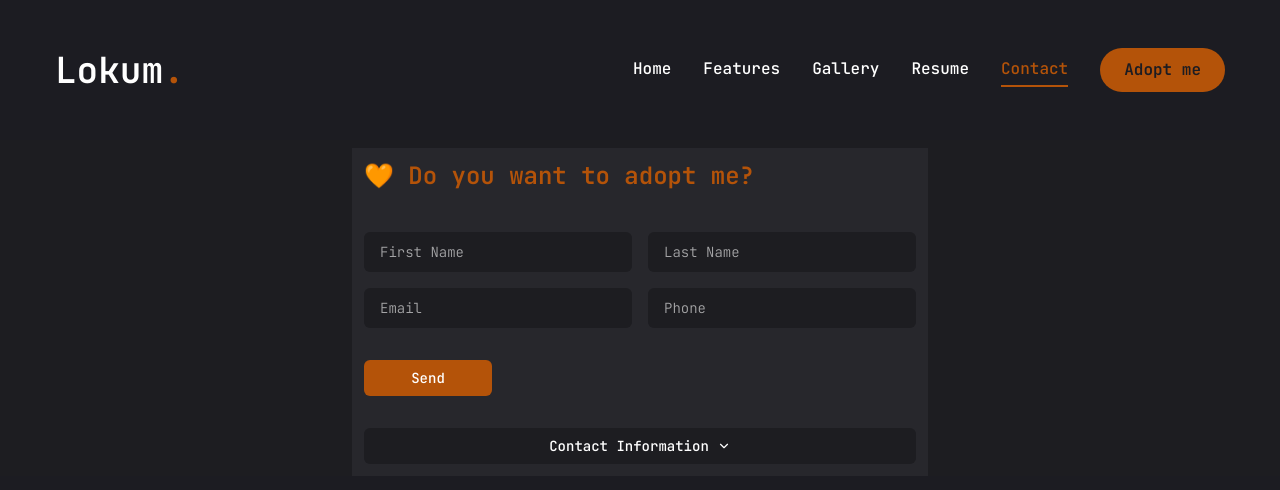
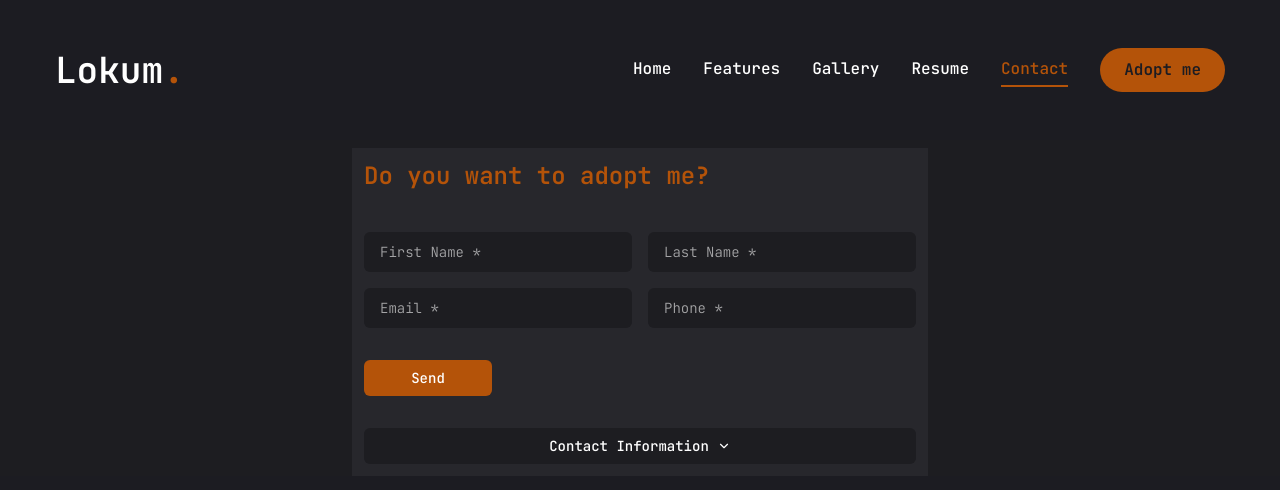
Before and after one commit to CodeShft/homepage, a Next.js app: page /contact in a window 1280 px wide. Shown: the top 490 px of the page. Built offline with nearby package versions, Linux system fonts and the light colour scheme.

Commit message:
feat: enhance contact form validation - Add required field validation for all inputs - Add error messages and visual feedback - Implement form submission control

```diff
--- a/app/contact/page.jsx
+++ b/app/contact/page.jsx
@@ -28,6 +28,7 @@ const info_ = [
 const Contact = () => {
   const [isSuccess, setIsSuccess] = useState(false);
   const [showContactInfo, setShowContactInfo] = useState(false);
+  const [errors, setErrors] = useState({});
   const [formData, setFormData] = useState({
     firstname: '',
     lastname: '',
@@ -35,25 +36,61 @@ const Contact = () => {
     phone: ''
   });
 
+  const validateForm = () => {
+    const newErrors = {};
+
+    if (!formData.firstname.trim()) {
+      newErrors.firstname = 'First name is required';
+    }
+
+    if (!formData.lastname.trim()) {
+      newErrors.lastname = 'Last name is required';
+    }
+
+    if (!formData.email.trim()) {
+      newErrors.email = 'Email is required';
+    } else if (!/\S+@\S+\.\S+/.test(formData.email)) {
+      newErrors.email = 'Please enter a valid email';
+    }
+
+    if (!formData.phone.trim()) {
+      newErrors.phone = 'Phone number is required';
+    }
+
+    setErrors(newErrors);
+    return Object.keys(newErrors).length === 0;
+  };
+
   const handleInputChange = (e) => {
     const { name, value } = e.target;
     setFormData(prev => ({
       ...prev,
       [name]: value
     }));
+    // Clear error when user starts typing
+    if (errors[name]) {
+      setErrors(prev => ({
+        ...prev,
+        [name]: ''
+      }));
+    }
   };
 
   const handleSubmit = (e) => {
     e.preventDefault();
+
+    if (!validateForm()) {
+      return;
+    }
+
     setIsSuccess(true);
-
-    // Form verilerini sıfırla
     setFormData({
       firstname: '',
       lastname: '',
       email: '',
       phone: ''
     });
+    setErrors({});
 
     setTimeout(() => {
       setIsSuccess(false);
@@ -68,45 +105,73 @@ const Contact = () => {
           <div className="w-full max-w-xl">
             <form onSubmit={handleSubmit} className="flex flex-col gap-4 p-3 bg-[#27272c] min-h-[280px]">
               <div className="mb-4">
-                <h3 className="text-xl sm:text-2xl font-semibold text-amber-700 mb-2">🧡 Do you want to adopt me?</h3>
+                <h3 className="text-xl sm:text-2xl font-semibold text-amber-700 mb-2"> Do you want to adopt me?</h3>
               </div>
 
               <div className="grid grid-cols-2 gap-4">
+                <div className="flex flex-col">
                   <Input
                     type="text"
                     name="firstname"
-                  placeholder="First Name"
+                    placeholder="First Name *"
                     value={formData.firstname}
                     onChange={handleInputChange}
-                  className="bg-[#1d1d21] border-0 h-10 text-sm focus:ring-1 focus:ring-amber-700/50"
+                    className={`bg-[#1d1d21] border-0 h-10 text-sm focus:ring-1 focus:ring-amber-700/50 ${
+                      errors.firstname ? 'ring-1 ring-red-500' : ''
+                    }`}
                   />
+                  {errors.firstname && (
+                    <span className="text-red-500 text-xs mt-1">{errors.firstname}</span>
+                  )}
+                </div>
+                <div className="flex flex-col">
                   <Input
                     type="text"
                     name="lastname"
-                  placeholder="Last Name"
+                    placeholder="Last Name *"
                     value={formData.lastname}
                     onChange={handleInputChange}
-                  className="bg-[#1d1d21] border-0 h-10 text-sm focus:ring-1 focus:ring-amber-700/50"
+                    className={`bg-[#1d1d21] border-0 h-10 text-sm focus:ring-1 focus:ring-amber-700/50 ${
+                      errors.lastname ? 'ring-1 ring-red-500' : ''
+                    }`}
                   />
+                  {errors.lastname && (
+                    <span className="text-red-500 text-xs mt-1">{errors.lastname}</span>
+                  )}
+                </div>
               </div>
 
               <div className="grid grid-cols-2 gap-4">
+                <div className="flex flex-col">
                   <Input
                     type="email"
                     name="email"
-                  placeholder="Email"
+                    placeholder="Email *"
                     value={formData.email}
                     onChange={handleInputChange}
-                  className="bg-[#1d1d21] border-0 h-10 text-sm focus:ring-1 focus:ring-amber-700/50"
+                    className={`bg-[#1d1d21] border-0 h-10 text-sm focus:ring-1 focus:ring-amber-700/50 ${
+                      errors.email ? 'ring-1 ring-red-500' : ''
+                    }`}
                   />
+                  {errors.email && (
+                    <span className="text-red-500 text-xs mt-1">{errors.email}</span>
+                  )}
+                </div>
+                <div className="flex flex-col">
                   <Input
                     type="tel"
                     name="phone"
-                  placeholder="Phone"
+                    placeholder="Phone *"
                     value={formData.phone}
                     onChange={handleInputChange}
-                  className="bg-[#1d1d21] border-0 h-10 text-sm focus:ring-1 focus:ring-amber-700/50"
+                    className={`bg-[#1d1d21] border-0 h-10 text-sm focus:ring-1 focus:ring-amber-700/50 ${
+                      errors.phone ? 'ring-1 ring-red-500' : ''
+                    }`}
                   />
+                  {errors.phone && (
+                    <span className="text-red-500 text-xs mt-1">{errors.phone}</span>
+                  )}
+                </div>
               </div>
 
               <div className="grid gap-4">
```
Lines whose indentation alone changed are shown as unchanged.
